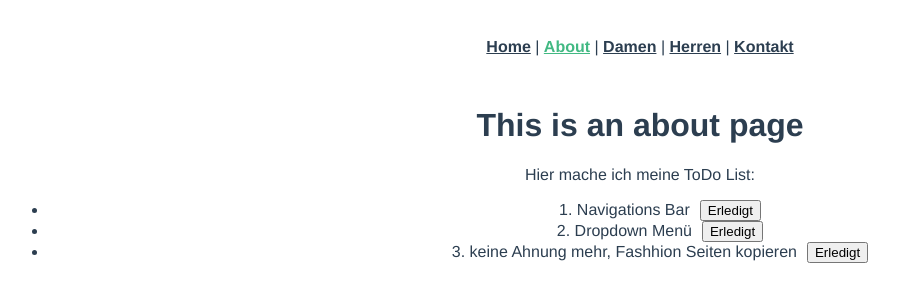
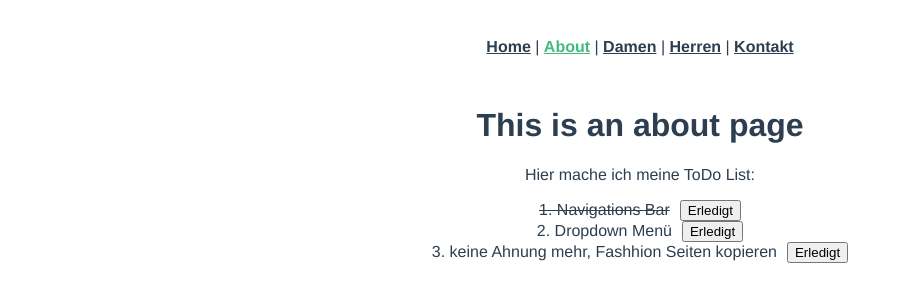
Before and after one commit to AnnasHossain/FrontendBanglaShop, a Vue app: page /about in a window 1280 px wide. Shown: the top 302 px of the page, without its empty margins (0-899 px from the left). Built offline with nearby package versions, Linux system fonts and the light colour scheme.

Commit message:
enternen der aufzählungs dots

```diff
--- a/src/views/AboutView.vue
+++ b/src/views/AboutView.vue
@@ -20,7 +20,7 @@ export default {
   data () {
     return {
       todoList: [
-        { text: '1. Navigations Bar', completed: false },
+        { text: '1. Navigations Bar', completed: true },
         { text: '2. Dropdown Menü', completed: false },
         { text: '3. keine Ahnung mehr, Fashhion Seiten kopieren', completed: false }
       ]
@@ -38,4 +38,10 @@ export default {
 button {
   margin-left: 10px;
 }
+/* Entfernt die Aufzählungspunkte */
+ul {
+  list-style-type: none;
+  padding-left: 0; /* optional: Entfernt den linken Einzug der Liste */
+}
+
 </style>
```
